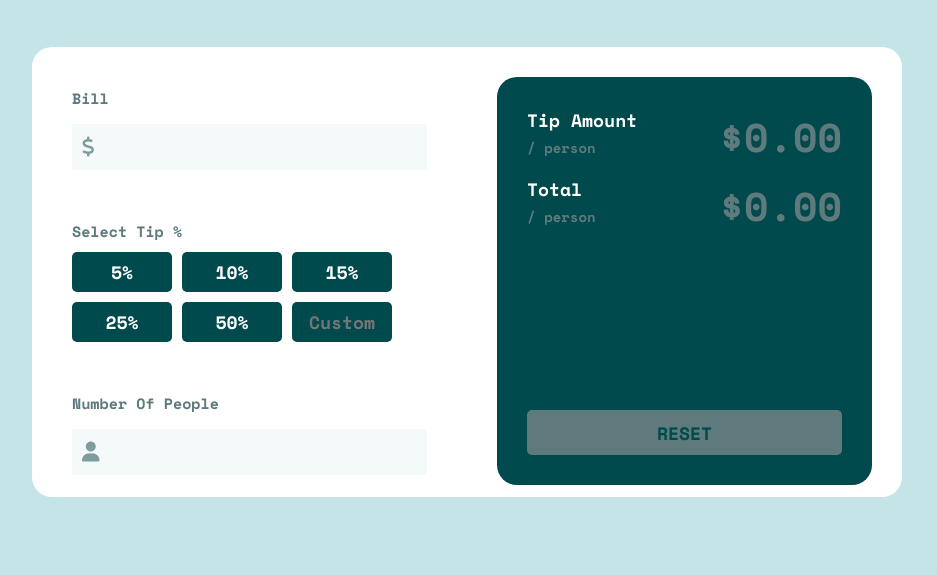
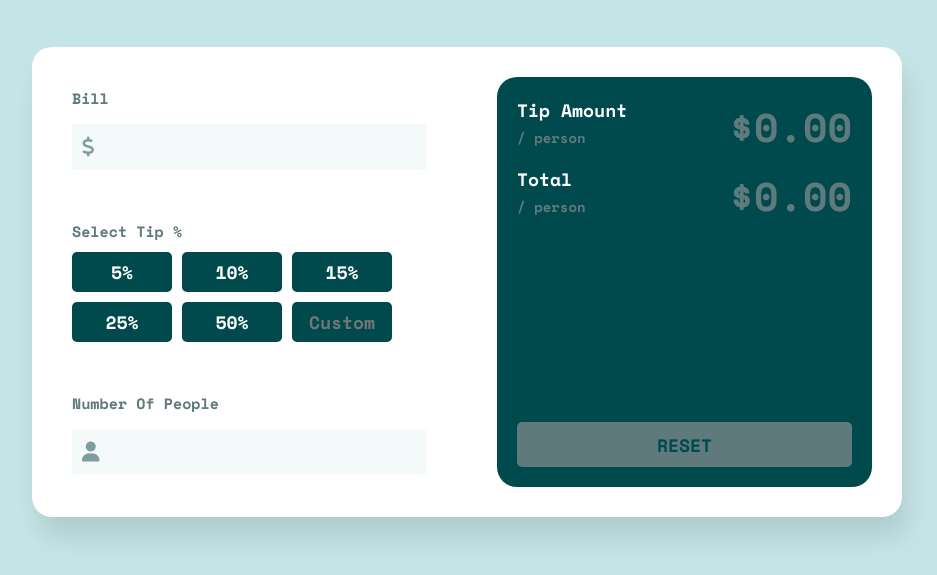
Before and after one commit to Kuldip4135/tip-calculator-app, a plain HTML site: page index.html in a window 1280 px wide. Shown: the part 115-690 px from the top of the page, without its empty margins (173-1110 px from the left). Drawn offline with nearby package versions, Linux system fonts and the light colour scheme.

Commit message:
CSS Issue Fixed

```diff
--- a/css/style.css
+++ b/css/style.css
@@ -60,6 +60,7 @@ img {
   grid-template-columns: 1fr;
   background-color: #fff;
   border-radius: 2rem;
+  box-shadow: 6px 21px 23px -1px rgba(0, 0, 0, 0.1);
 }
 
 /******************* Bill Left Styles *******************/
@@ -181,7 +182,7 @@ input[type="number"]::-webkit-outer-spin-button {
 
 .bill-right {
   margin: 3rem;
-  padding: 3rem;
+  padding: 2rem;
   border-radius: 2rem;
   background-color: var(--very-dark-cyan);
   display: flex;
@@ -233,6 +234,6 @@ input[type="number"]::-webkit-outer-spin-button {
   }
 
   .container {
-    height: 45rem;
+    height: 47rem;
   }
 }
```
